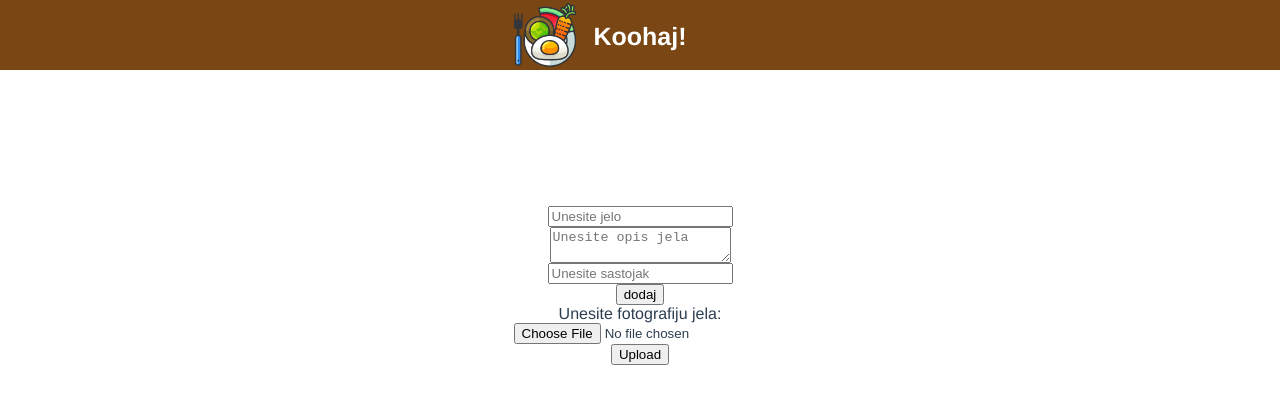
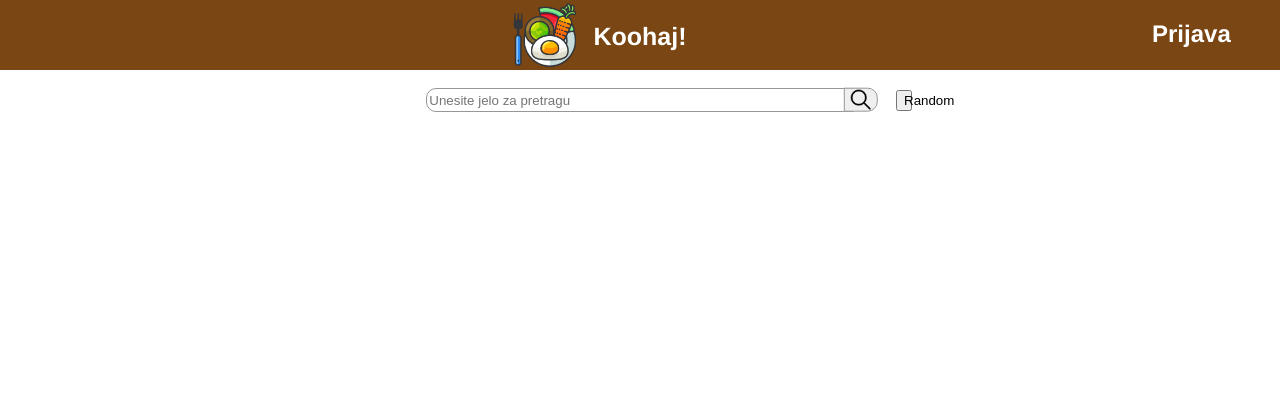
Before and after one commit to R0b34t0/Koohaj, a Vue app: page / in a window 1280 px wide. Shown: the top 404 px of the page. Built offline with nearby package versions, Linux system fonts and the light colour scheme.

Commit message:
ispravak prikaza opisa

```diff
--- a/src/App.vue
+++ b/src/App.vue
@@ -6,8 +6,8 @@
   <router-view/> -->
   <div id="nav">
     <Navbar />
-   <!-- <Home / -->>
-    <Unos />
+    <Home />
+    <!--<Unos />-->
   </div>
 
 </template>
--- a/src/views/Meals.vue
+++ b/src/views/Meals.vue
@@ -91,6 +91,7 @@ export default {
 position: absolute;
 top: 0px;
 right: 0px;
+width: 250px;
 
 }
 
```
